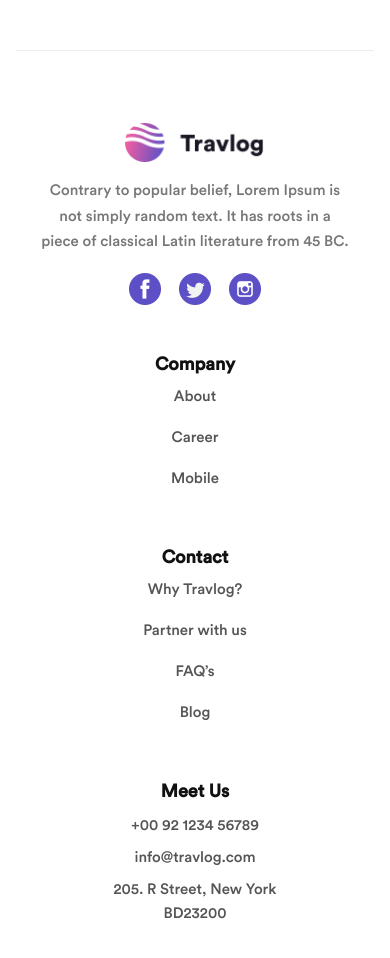
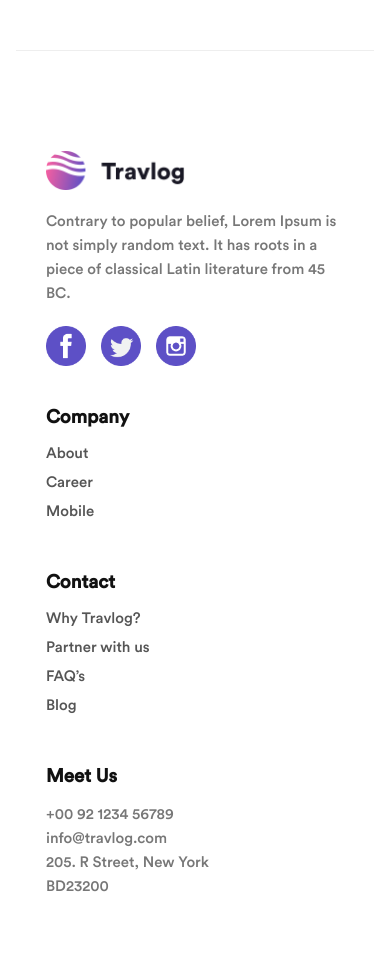
Before and after one commit to kiendo21/final, a plain HTML site: page index.html in a window 390 px wide. Shown: the part 2760-3718 px from the top of the page. Drawn offline with Linux system fonts and the light colour scheme.

Commit message:
Kien final V3

```diff
--- a/kien.css
+++ b/kien.css
@@ -389,7 +389,6 @@ body {
     color: #777;
     font-size: 15px;
     line-height: 1.6;
-    margin-bottom: 25px;
 }
 
 .footer-col h3 {
@@ -587,86 +586,26 @@ body {
         padding: 12px 0;
     }
 
-    .footer-section {
-        padding: 72px 0 64px;
+    .footer-container {
+        display: grid;
+        grid-template-columns: repeat(auto-fit, minmax(220px, 1fr));
+        text-align: left;
+        gap: 40px;
+        padding: 0 30px;
+        justify-items: start;
     }
 
-    .footer-container {
-        max-width: 760px;
-        padding: 0 24px;
-        margin: 0 auto;
-        display: flex;
-        flex-direction: column;
-        /* xếp dọc */
-        align-items: center;
-        /* căn giữa ngang */
-        text-align: center;
-        /* chữ giữa */
-        gap: 48px;
-        /* khoảng cách giữa các khối */
+    .footer-col {
+        text-align: left;
     }
 
-    /* Cột 1: logo + mô tả + social */
-    .footer-logo img {
-        width: 140px;
-        /* logo to vừa mắt */
-        height: auto;
-        margin: 0 auto 16px;
-        display: block;
+    .footer-col:first-child {
+        grid-column: 1 / -1;
     }
 
     .footer-col:first-child p {
-        max-width: 640px;
-        margin: 0 auto 18px;
-        font-size: 15px;
-        line-height: 1.7;
-        color: #777;
+        max-width: 600px;
+        margin: 0 auto 20px;
     }
 
-    .social-icons {
-        justify-content: center;
-        gap: 18px;
-    }
-
-    .social-icons img {
-        width: 32px;
-        height: 32px;
-    }
-
-    /* Ba cột còn lại xếp dọc, căn giữa */
-    .footer-col {
-        flex: none;
-        width: 100%;
-        max-width: 360px;
-        min-width: 0;
-        margin: 0 auto;
-    }
-
-    .footer-col h3 {
-        font-size: 18px;
-        font-weight: 700;
-        margin: 0 0 12px;
-        color: #111;
-    }
-
-    .footer-col ul {
-        list-style: none;
-        padding: 0;
-        display: flex;
-        flex-direction: column;
-        gap: 12px;
-    }
-
-    .footer-col ul li a {
-        font-size: 15px;
-        color: #555;
-        text-decoration: none;
-    }
-
-    /* “Meet Us” – 3 dòng text đồng cỡ, giãn cách đều */
-    .footer-col:last-child p {
-        margin: 8px 0;
-        font-size: 15px;
-        color: #555;
-    }
 }
```
